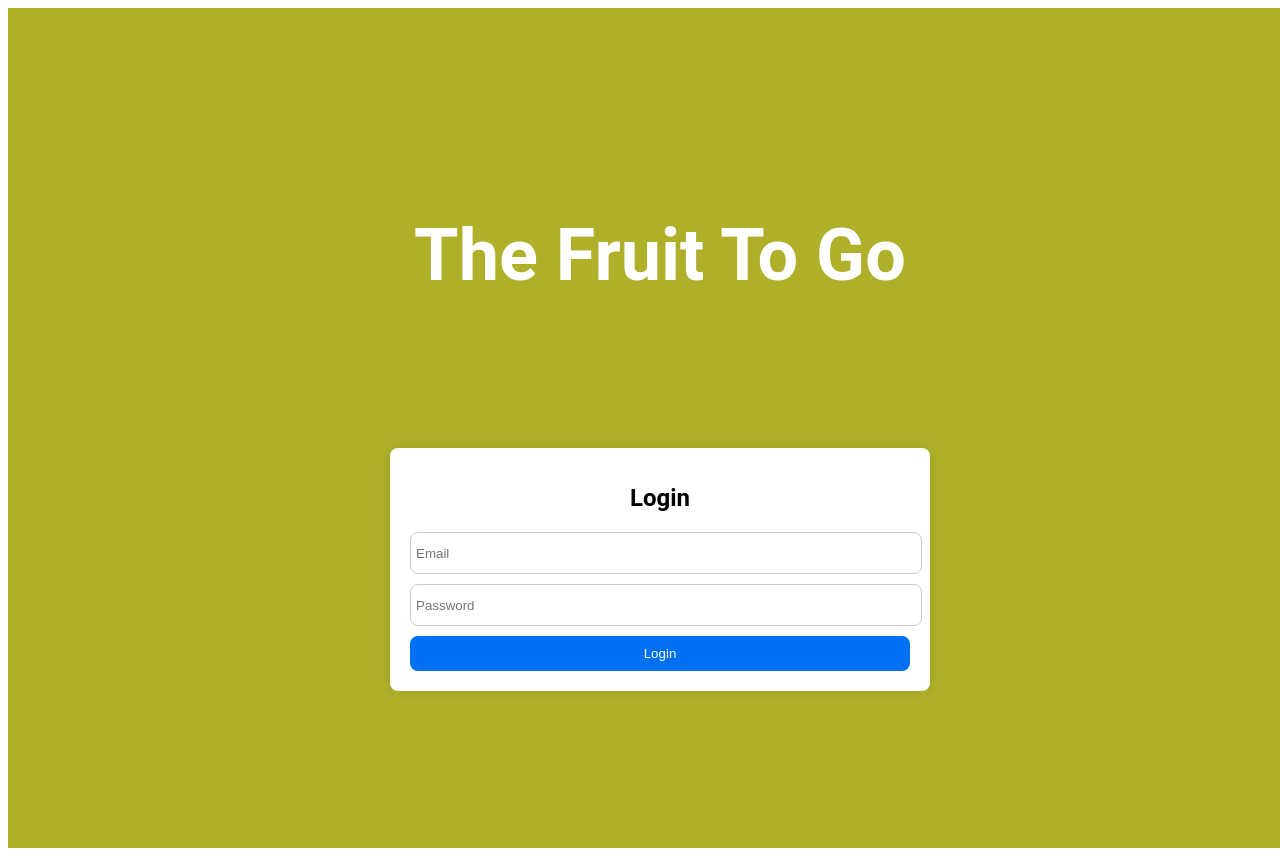
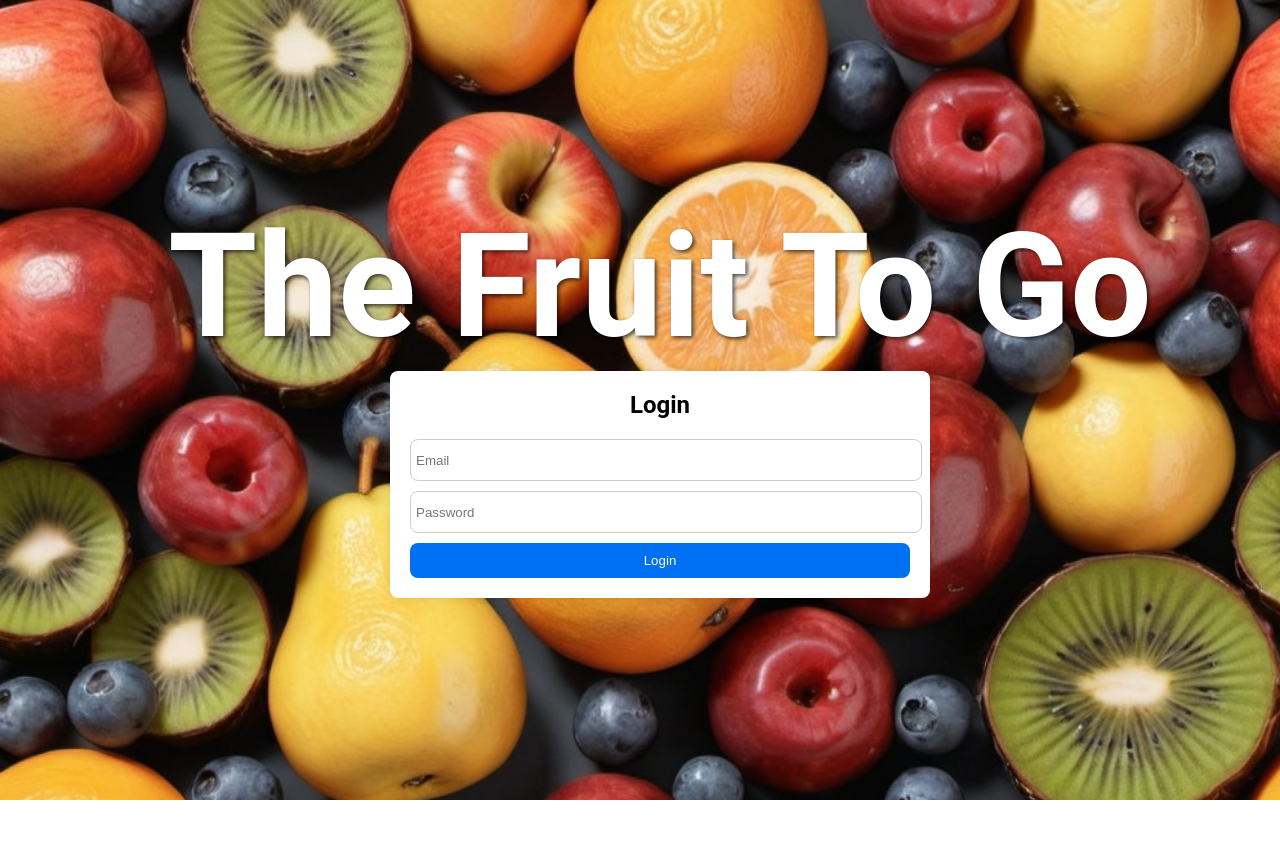
Before and after one commit to LiamGunning07/Fruit_To_Go, a Next.js app in the folder frontend/: page /login in a window 1280 px wide. Shown: the top 856 px of the page. After the commit the page ends 800 px from the top, so only its background shows below. Built offline with nearby package versions, Linux system fonts and the light colour scheme.

Commit message:
Added background to login page

```diff
--- a/frontend/src/app/components/Header.jsx
+++ b/frontend/src/app/components/Header.jsx
@@ -15,6 +15,7 @@ export default function Header() {
       <div className={styles.header}>
         <div className={styles.title}>
           <h1> The Fruit To Go</h1>
+          <p> "Fresh Fruit, Delivered Fast" </p>
         </div>
           <ul className={styles.links}>
             <li> Fruit </li>
--- a/frontend/src/app/login/page.js
+++ b/frontend/src/app/login/page.js
@@ -1,10 +1,11 @@
 import styles from '../styles/Login.module.css'
+import '../styles/globals.css'
 
 export default function Login() {
 
   return (
     <div className={styles.login}>
-      <h1> The Fruit To Go </h1>
+      <h1 className={styles.title}> The Fruit To Go </h1>
         <form className={styles.loginForm}>
           <h1>Login</h1>
           <input type="email" placeholder="Email" required />
--- a/frontend/src/app/page.js
+++ b/frontend/src/app/page.js
@@ -1,5 +1,5 @@
 import Header from ".//components/Header";
-import styles from '../app/globals.css'
+import '../app/styles/globals.css'
 
 export default function Home() {
   return (
--- a/frontend/src/app/styles/Header.module.css
+++ b/frontend/src/app/styles/Header.module.css
@@ -3,9 +3,7 @@
   font-family: 'Roboto' ;
   font-size: 36px;
   background-color: #AEB02A;
-  padding: 20px;
   color: white;
-  display: flex;
   justify-content: space-between;
   align-items: center;
   padding: 20px;
@@ -26,3 +24,15 @@
  padding-right: 30px;
  cursor: pointer;
 }
+
+.title p {
+  font-size: 20px;
+  margin: 0;
+}
+
+.title {
+  display: flex;
+  flex-direction: column;
+  align-items: center;
+  justify-content: center;
+}
--- a/frontend/src/app/styles/Login.module.css
+++ b/frontend/src/app/styles/Login.module.css
@@ -5,16 +5,19 @@
   align-items: center;
   flex-direction: column;
   font-family: 'Roboto', sans-serif; /* Make sure to include sans-serif for fallback */
-  font-size: 36px;
+  font-size: 72px;
   background-color: #AEB02A;
   padding: 20px;
   color: white;
   width: 100%;
   height: 100vh; /* Ensures the container takes up the full height of the viewport */
+  background: url('../assets/openart-image_KOFnIyDD_1720625284778_raw.jpg') ;
+  background-size: cover;
 }
 
-.login h1{
-  margin-bottom: 150px;
+.title{
+  color: white;
+  text-shadow: 2px 2px 4px rgba(0, 0, 0, 0.7);
 }
 
 .loginForm {
--- a/frontend/src/app/globals.css
+++ b/frontend/src/app/styles/globals.css
@@ -1,5 +1,6 @@
 html, body {
   height: 100%;
+  width: 100%;
   margin: 0;
   padding: 0;
 }
```
Also changed, not shown: frontend/src/app/assets/background.webp (added), frontend/src/app/assets/openart-image_KOFnIyDD_1720625284778_raw.jpg (added).
